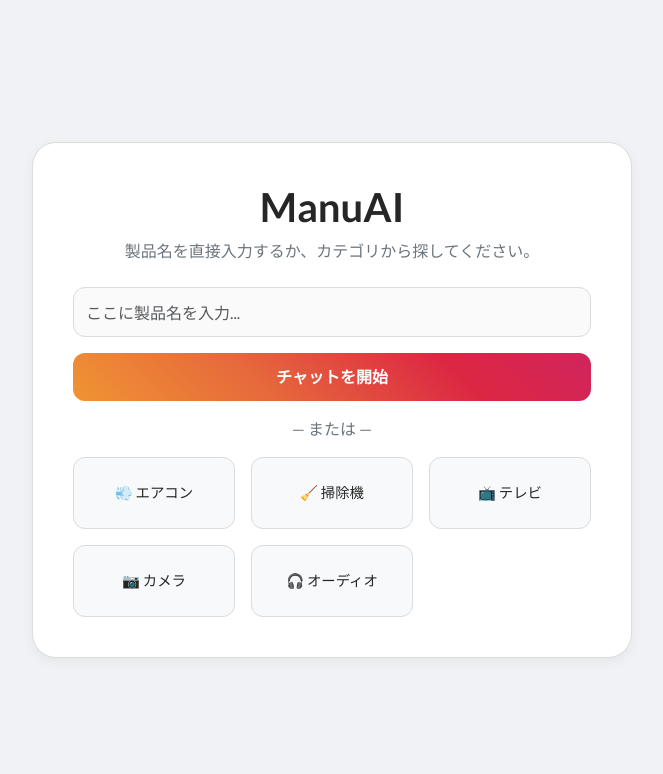
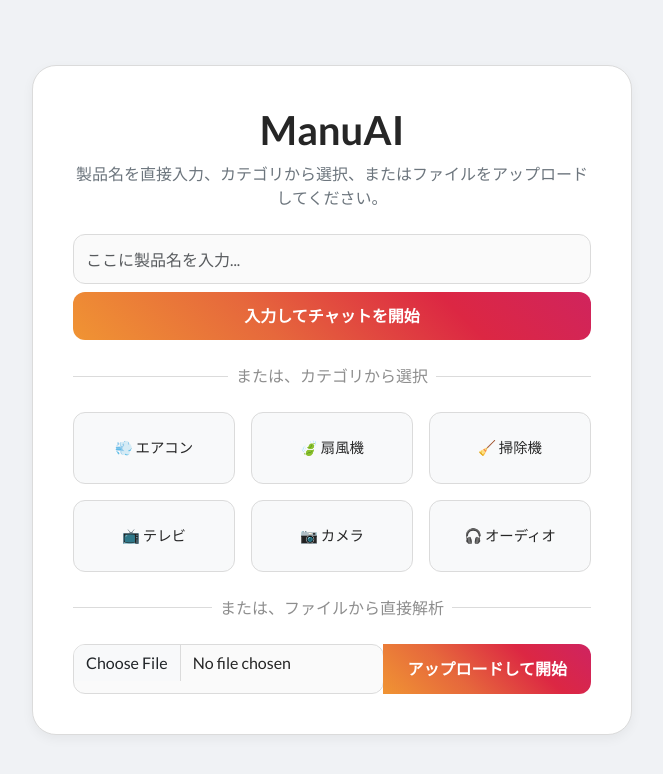
Before and after one commit to s1f10240204/django-rag-manual-app, a Django app: page / in a window 1280 px wide. Shown: the top 774 px of the page, without its empty margins (308-971 px from the left). Run offline with Django 5.2, Linux system fonts and the light colour scheme.

Commit message:
pdfを直接アップロードできる仕組みの追加

```diff
--- a/ragapp/templates/ragapp/load_manual.html
+++ b/ragapp/templates/ragapp/load_manual.html
@@ -3,25 +3,38 @@
 
 {% block content %}
 <div class="content-card load-card">
+
     {% if categories %}
     <h1>ManuAI</h1>
-        <p class="text-secondary mb-4">製品名を直接入力するか、カテゴリから探してください。</p>
+    <p class="text-secondary mb-4">製品名を直接入力、カテゴリから選択、またはファイルをアップロードしてください。</p>
 
-        <form method="post">
+    <form method="post" class="mb-3">
         {% csrf_token %}
-            <div class="mb-3">
-                <input type="text" name="product_name" class="form-control" placeholder="ここに製品名を入力..." required>
-            </div>
         <div class="d-grid">
-                <button type="submit" class="btn btn-gradient">チャットを開始</button>
+            <input type="text" name="product_name" class="form-control mb-2" placeholder="ここに製品名を入力..." required>
+            <button type="submit" class="btn btn-gradient">入力してチャットを開始</button>
         </div>
     </form>
-        <div class="text-secondary my-3">— または —</div>
+
+    <div class="separator">または、カテゴリから選択</div>
+
     <div class="category-grid">
         {% for category in categories %}
-                <a href="?category={{ category.slug }}" class="category-card">{{ category.name }}</a>
+        <a href="?category={{ category.slug }}" class="category-card">
+            {{ category.name }}
+        </a>
         {% endfor %}
     </div>
+
+    <div class="separator">または、ファイルから直接解析</div>
+
+    <form action="{% url 'upload_manual' %}" method="post" enctype="multipart/form-data">
+        {% csrf_token %}
+        <div class="input-group">
+            <input class="form-control" type="file" name="pdf_file" accept=".pdf" required>
+            <button class="btn btn-gradient" type="submit">アップロードして開始</button>
+        </div>
+    </form>
     {% elif suggested_products %}
     <h1>{{ current_category_name }}</h1>
     <p class="text-secondary mb-4">人気の製品を選択するか、型番を直接入力してください。</p>
@@ -35,7 +48,9 @@
         <div id="suggestions-container">{% for p in suggested_products %}<button class="btn btn-light m-1" data-product-name="{{ p.name }}">{{ p.icon }} {{ p.name }}</button>{% endfor %}</div>
     </div>
     <a href="{% url 'load_manual' %}" class="back-link">← カテゴリ選択に戻る</a>
+
     {% endif %}
+
     {% if error %}<div class="alert alert-danger mt-3">{{ error }}</div>{% endif %}
 </div>
 
@@ -56,6 +71,10 @@ document.addEventListener('DOMContentLoaded', () => {
 </script>
 
 <style>
+.separator { display: flex; align-items: center; text-align: center; color: var(--text-secondary); margin: 1.5rem 0; }
+.separator::before, .separator::after { content: ''; flex: 1; border-bottom: 1px solid var(--border-color); }
+.separator:not(:empty)::before { margin-right: .5em; }
+.separator:not(:empty)::after { margin-left: .5em; }
 .category-grid { display: grid; grid-template-columns: repeat(auto-fit, minmax(120px, 1fr)); gap: 1rem; }
 .category-card { background: #f8f9fa; border: 1px solid var(--border-color); color: var(--text-primary); padding: 1.5rem 1rem; border-radius: 12px; text-decoration: none; transition: all 0.2s ease; font-size: 0.9rem; }
 .category-card:hover { border-color: #ddd; background: #fff; transform: translateY(-3px); box-shadow: 0 4px 10px rgba(0,0,0,0.05); }
--- a/ragapp/urls.py
+++ b/ragapp/urls.py
@@ -4,5 +4,6 @@ from . import views
 urlpatterns = [
     path('', views.load_manual_view, name='load_manual'),
     path('chat/', views.chat_view, name='chat'),
-    path('api/chat/', views.chat_api_view, name='chat_api'), # API用のURLを追加
+    path('api/chat/', views.chat_api_view, name='chat_api'),
+    path('upload/', views.upload_manual_view, name='upload_manual'),
 ]
--- a/ragapp/views.py
+++ b/ragapp/views.py
@@ -8,7 +8,7 @@ from django.views.decorators.http import require_POST
 from django.views.decorators.csrf import csrf_exempt
 
 from .models import ProcessedManual
-from .rag_handler import create_vectorstore_from_pdf, ask_question, create_vectorstore_from_vision_pdf
+from .rag_handler import create_vectorstore_from_vision_pdf, ask_question
 from googlesearch import search
 
 SUGGESTED_DATA = {
@@ -19,6 +19,15 @@ SUGGESTED_DATA = {
             {'name': 'ダイキン うるさらX AN40YRP', 'icon': '💨'},
             {'name': '日立 白くまくん RAS-X40N2', 'icon': '💨'},
             {'name': 'パナソニック エオリア CS-LX404D2', 'icon': '💨'},
+        ]
+    },
+    'fan': {
+        'name': '🍃 扇風機', 'slug': 'fan',
+        'products': [
+            {'name': 'バルミューダ The GreenFan EGF-1800', 'icon': '🍃'},
+            {'name': 'ダイソン Purifier Hot+Cool HP10', 'icon': '🍃'},
+            {'name': 'パナソニック F-CW339', 'icon': '🍃'},
+            {'name': 'アイリスオーヤマ PCF-SC15T', 'icon': '🍃'},
         ]
     },
     'cleaner': {
@@ -59,16 +68,12 @@ SUGGESTED_DATA = {
     }
 }
 
-# load_manual_view 関数のみを置き換えます
 def load_manual_view(request):
     if request.method == 'GET':
         category_slug = request.GET.get('category')
         if category_slug and category_slug in SUGGESTED_DATA:
             category_info = SUGGESTED_DATA[category_slug]
-            context = {
-                'suggested_products': category_info['products'],
-                'current_category_name': category_info['name']
-            }
+            context = {'suggested_products': category_info['products'], 'current_category_name': category_info['name']}
             return render(request, 'ragapp/load_manual.html', context)
         else:
             context = {'categories': SUGGESTED_DATA.values()}
@@ -76,27 +81,17 @@ def load_manual_view(request):
 
     if request.method == 'POST':
         product_name_raw = request.POST.get('product_name', '').strip()
-        # ★★★ エラー時に元の画面に戻るため、現在のカテゴリ情報を取得 ★★★
         current_category_slug = request.GET.get('category')
-
         def render_error(error_message):
-            """エラー時に表示を正しく元に戻すためのヘルパー関数"""
             if current_category_slug and current_category_slug in SUGGESTED_DATA:
-                # 製品一覧画面でエラーが起きた場合
                 category_info = SUGGESTED_DATA[current_category_slug]
-                context = {
-                    'error': error_message,
-                    'suggested_products': category_info['products'],
-                    'current_category_name': category_info['name']
-                }
+                context = {'error': error_message, 'suggested_products': category_info['products'], 'current_category_name': category_info['name']}
                 return render(request, 'ragapp/load_manual.html', context)
             else:
-                # カテゴリ選択画面でエラーが起きた場合
                 context = {'error': error_message, 'categories': SUGGESTED_DATA.values()}
                 return render(request, 'ragapp/load_manual.html', context)
 
-        if not product_name_raw:
-            return render_error('製品名を入力してください。')
+        if not product_name_raw: return render_error('製品名を入力してください。')
 
         product_name = product_name_raw.lower()
         manual, created = ProcessedManual.objects.get_or_create(product_name=product_name)
@@ -105,19 +100,16 @@ def load_manual_view(request):
             request.session['vectorstore_path'] = manual.vectorstore_path; request.session['product_name'] = product_name_raw
             return redirect('chat')
 
-        if manual.status == 'FAILED':
-            manual.status = 'COMPLETED'; manual.save()
+        if manual.status == 'FAILED': manual.status = 'COMPLETED'; manual.save()
 
         query = f'"{product_name_raw}" 取扱説明書 filetype:pdf'
         pdf_url = None
         try:
             for url in search(query, num_results=5, lang="ja", sleep_interval=1):
                 if url.endswith('.pdf'): pdf_url = url; break
-        except Exception as e:
-            return render_error(f'Google検索中にエラーが発生: {e}')
+        except Exception as e: return render_error(f'Google検索中にエラーが発生: {e}')
 
-        if not pdf_url:
-            return render_error('取扱説明書のPDFが見つかりませんでした。')
+        if not pdf_url: return render_error('取扱説明書のPDFが見つかりませんでした。')
 
         temp_pdf_path = ""
         try:
@@ -128,7 +120,6 @@ def load_manual_view(request):
 
             vectorstore_id = str(manual.id)
             vectorstore_path = os.path.join(settings.BASE_DIR, 'vectorstores', vectorstore_id)
-
             success = create_vectorstore_from_vision_pdf(temp_pdf_path, vectorstore_path)
 
             if success:
@@ -137,35 +128,77 @@ def load_manual_view(request):
                 return redirect('chat')
             else:
                 manual.status = 'FAILED'; manual.save()
-                return render_error('PDFの解析に失敗しました。複雑なファイル形式である可能性があります。(Popplerはインストールされていますか？)')
+                return render_error('PDFの解析に失敗しました。(Popplerはインストールされていますか？)')
         except requests.exceptions.RequestException as e:
             manual.status = 'FAILED'; manual.save()
             return render_error(f'PDFのダウンロードに失敗: {e}')
         finally:
+            if os.path.exists(temp_pdf_path): os.remove(temp_pdf_path)
+
+    return render(request, 'ragapp/load_manual.html', {'categories': SUGGESTED_DATA.values()})
+
+# ★★★ ここからが新しく追加する関数 ★★★
+def upload_manual_view(request):
+    """
+    アップロードされたPDFファイルを処理するビュー
+    """
+    if request.method == 'POST':
+        pdf_file = request.FILES.get('pdf_file')
+
+        def render_error(error_message):
+            """エラー時に表示を正しく元に戻すためのヘルパー関数"""
+            context = {'error': error_message, 'categories': SUGGESTED_DATA.values()}
+            return render(request, 'ragapp/load_manual.html', context)
+
+        if not pdf_file:
+            return render_error('ファイルが選択されていません。')
+
+        if not pdf_file.name.lower().endswith('.pdf'):
+            return render_error('PDFファイルを選択してください。')
+
+        temp_pdf_path = ""
+        try:
+            # アップロードされたファイルを一時的に保存
+            temp_dir = os.path.join(settings.BASE_DIR, 'temp_manuals')
+            os.makedirs(temp_dir, exist_ok=True)
+            temp_pdf_path = os.path.join(temp_dir, f"{uuid.uuid4()}_{pdf_file.name}")
+            with open(temp_pdf_path, 'wb+') as f:
+                for chunk in pdf_file.chunks():
+                    f.write(chunk)
+
+            vectorstore_id = str(uuid.uuid4())
+            vectorstore_path = os.path.join(settings.BASE_DIR, 'vectorstores', vectorstore_id)
+
+            # PDFを解析してベクトルストアを作成
+            success = create_vectorstore_from_vision_pdf(temp_pdf_path, vectorstore_path)
+
+            if success:
+                # 成功したらセッションに情報を保存してチャットページへ
+                request.session['vectorstore_path'] = vectorstore_path
+                request.session['product_name'] = f"アップロードされたファイル: {pdf_file.name}"
+                return redirect('chat')
+            else:
+                return render_error('PDFの解析に失敗しました。(Popplerはインストールされていますか？)')
+        finally:
+            # 処理が終わったら一時ファイルを削除
             if os.path.exists(temp_pdf_path):
                 os.remove(temp_pdf_path)
 
-    return render(request, 'ragapp/load_manual.html', {'categories': SUGGESTED_DATA.values()})
+    # POSTリクエスト以外はトップページに戻す
+    return redirect('load_manual')
+# ★★★ ここまでが新しく追加する関数 ★★★
+
 def chat_view(request):
-    if not request.session.get('vectorstore_path'):
-        return redirect('load_manual')
+    if not request.session.get('vectorstore_path'): return redirect('load_manual')
     context = {'product_name': request.session.get('product_name', 'マニュアル')}
     return render(request, 'ragapp/chat.html', context)
 
-# ↓↓↓ この @csrf_exempt から始まる関数全体が正しく存在するか確認してください ↓↓↓
 @csrf_exempt
 @require_POST
 def chat_api_view(request):
-    """
-    チャットの質問を受け取り、AIの回答をJSONで返すAPIビュー
-    """
     vectorstore_path = request.session.get('vectorstore_path')
-    if not vectorstore_path:
-        return JsonResponse({'error': 'Session expired'}, status=400)
-
+    if not vectorstore_path: return JsonResponse({'error': 'Session expired'}, status=400)
     question = request.POST.get('question', '')
-    if not question:
-        return JsonResponse({'error': 'Question is empty'}, status=400)
-
+    if not question: return JsonResponse({'error': 'Question is empty'}, status=400)
     answer = ask_question(question, vectorstore_path)
     return JsonResponse({'answer': answer})
```
Also changed, not shown: 8 other files. Lines whose indentation alone changed are shown as unchanged.
